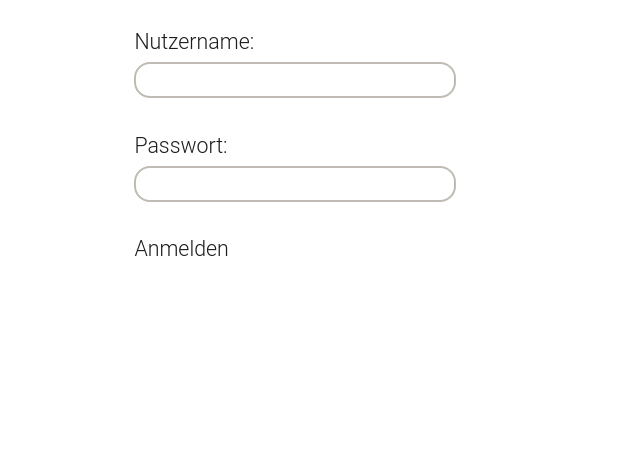
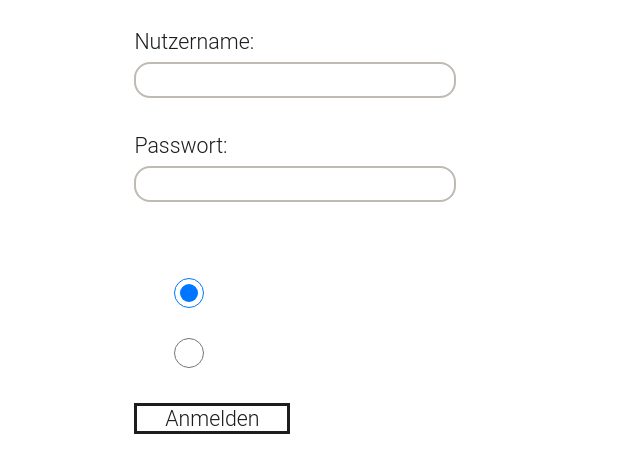
Before and after one commit to BobMcGlobus/Moodle-Excel-T6, an Electron app: page 01_front-End/01_App/src/html/loginseite.html in a window 1280 px wide. Shown: the part 160-632 px from the top of the page, without its empty margins (0-640 px from the left). Drawn offline with Linux system fonts and the light colour scheme.

Commit message:
edited log in page

```diff
--- a/01_front-End/01_App/src/css/style2.css
+++ b/01_front-End/01_App/src/css/style2.css
@@ -42,3 +42,17 @@
 .h2 {
     margin-left: 10rem;
 }
+
+/*Domäneauswahl Sprint 2*/
+label {
+    color: white;
+}
+
+#mos-int {
+    width: 100px;
+}
+
+#mos-lh {
+    margin-top: 2rem;
+    width: 100px;
+}
--- a/01_front-End/01_App/src/html/loginseite.html
+++ b/01_front-End/01_App/src/html/loginseite.html
@@ -6,6 +6,8 @@
     <!-- https://electronjs.org/docs/tutorial/security#csp-meta-tag -->
     <meta http-equiv="Content-Security-Policy" content="script-src 'self' 'unsafe-inline';" />
     <link rel="stylesheet" type="text/css" href="../css/style.css"/>
+    <!--die Domäneauswahl hier gemacht-->
+    <link rel="stylesheet" type="text/css" href="../css/style2.css"/>
     <script lang="javascript" src="../dist/xlsx.full.min.js"></script>
     <script lang="javascript" src="../dist/FileSaver.min.js"></script>
     <script src="../dist/jquery-3.5.0.min.js"></script>
@@ -21,11 +23,21 @@
     <h1 class="headline">Login</h1>
 
         <p class="text">Nutzername:</p>
-        <input type="text" id="username" />
+        <input type="text" id="shortUsername" name="shortUsername"/>
         <p class="text">Passwort:</p>
-        <input type="text" id="passwort" /><br>
-        <a href="bewertungsueberblick.html"> <div class="CTARed" onclick="checkUser()" id="login">
-          <p class="text">Anmelden</p>
+        <input type="password" id="password" name="__authentication[Neos][Flow][Security][Authentication][Token][UsernamePassword][password]"/><br>
+        <!--ich pack die Domäneauswahl einfach mal mit rein-->
+        <div id="domain-div" class="hidden" style="display: block;">
+          <label>Domäne</label>
+          <br>
+          <input type="radio" name="domain" id="mos-lh" value="@lehre.mosbach.dhbw.de" checked="checked">
+          <label for="mos-lh" class="checkbox">lehre.mosbach.dhbw.de</label>
+          <br>
+          <input type="radio" name="domain" id="mos-int" value="@intern.mosbach.dhbw.de">
+          <label for="mos-int" class="checkbox">intern.mosbach.dhbw.de</label>
+        </div>
+        <a href="bewertungsueberblick.html"> <div class="CTARed" onclick="checkUser()" id="login" value="Login">
+          <p class="text" style="border-style: solid; width: 150px; text-align: center; ">Anmelden</p>
         </div></a>
     <p id="urlCopied"></p>
     <script type="text/javascript" src="../login.js" ></script>
```
